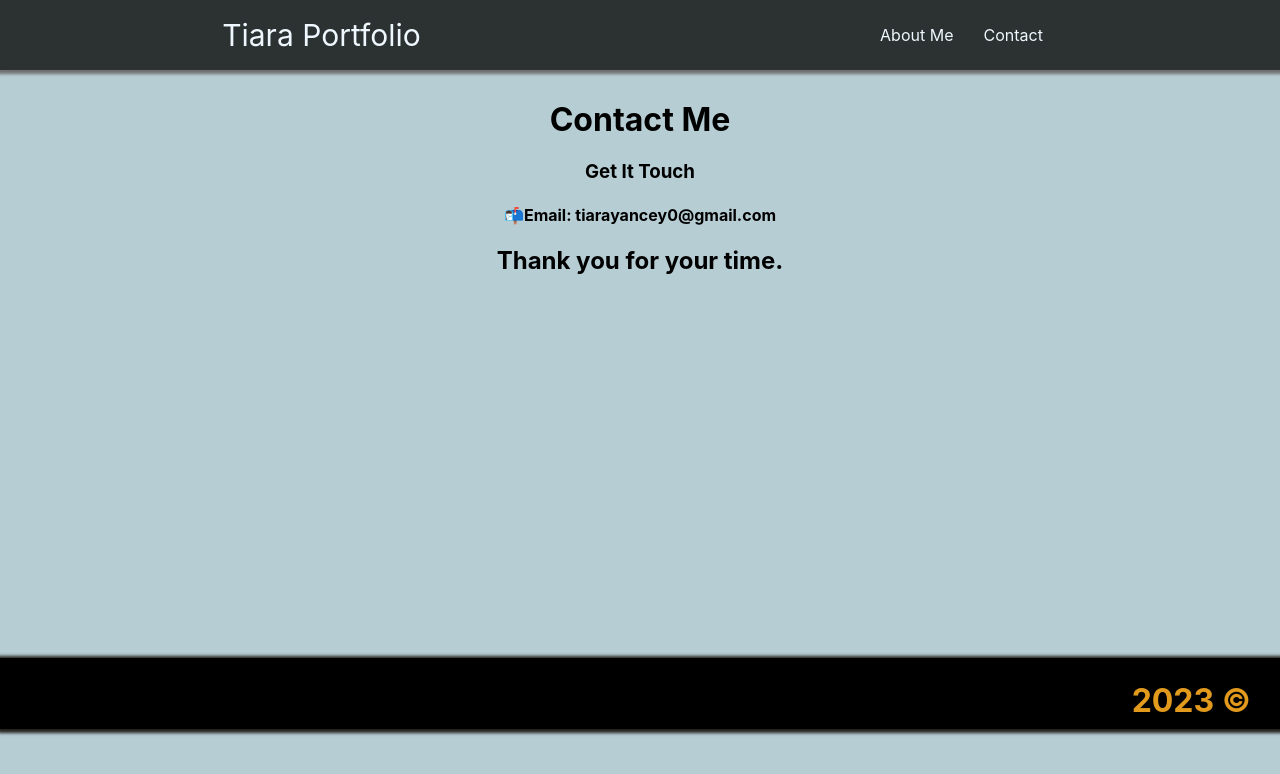
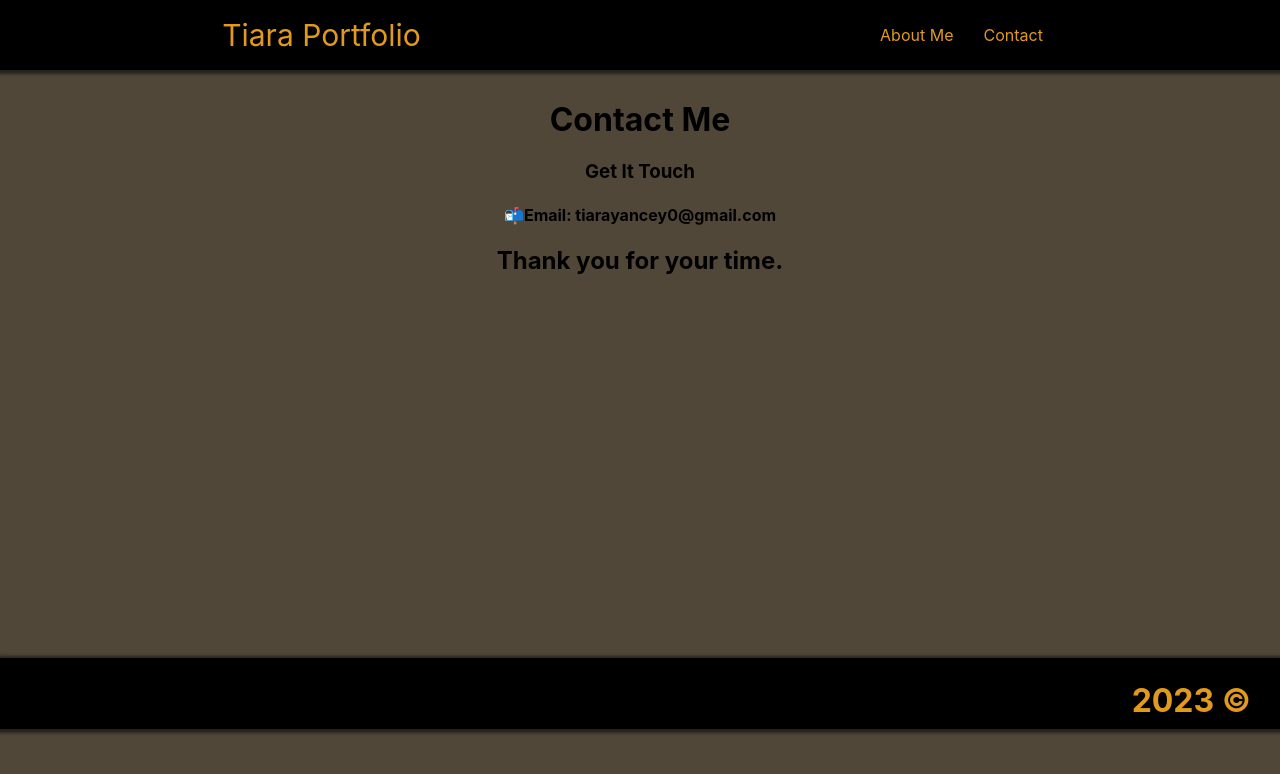
Before and after one commit to Tiarawayz/Portfolio, a React (Create React App) app: page /contact in a window 1280 px wide. Shown: the top 774 px of the page. Built offline with nearby package versions, Linux system fonts and the light colour scheme.

Commit message:
update app.css

```diff
--- a/src/App.css
+++ b/src/App.css
@@ -14,7 +14,7 @@
 }
 
 .App-header {
-  background-color: #282c34;
+  background-color: #000000;
   min-height: 100vh;
   display: flex;
   flex-direction: column;
--- a/src/index.css
+++ b/src/index.css
@@ -5,7 +5,7 @@ body {
     sans-serif;
   -webkit-font-smoothing: antialiased;
   -moz-osx-font-smoothing: grayscale;
-  background-color: rgba(15, 91, 114, 0.303);
+  background-color: rgb(80, 71, 56);
 }
 
 code {
@@ -18,20 +18,20 @@ header{
   justify-content: space-around;
   align-items: center;
   height: 70px;
-  box-shadow: 1px 1px 3px 3px rgb(111, 112, 112);
-  background-color: rgb(44, 50, 50);
+  box-shadow: 1px 1px 3px 3px rgb(36, 35, 30);
+  background-color: rgb(0, 0, 0);
 }
 
 header .logo{
   font-size: 30px;
-  color: aliceblue;
+  color: rgb(226, 154, 29);
   text-decoration: none;
 }
 
 .display-menu .menu{
   padding: 0 15px;
   text-decoration: none;
-  color: aliceblue;
+  color: rgb(226, 154, 29);
 }
 
 header .display-menu{
@@ -43,11 +43,11 @@ header .display-menu{
 .footer{
   text-align: right;
   height: 70px;
-  box-shadow: 1px 1px 3px 3px rgb(111, 112, 112);
-  background-color: rgb(73, 150, 150);
+  box-shadow: 1px 1px 3px 3px rgb(36, 35, 30);
+  background-color: rgb(0, 8, 8);
   padding: 0 29px;
   padding-top: 1px;
-  color: aliceblue;
+  color: rgb(211, 183, 7);
   position: relative;
   padding-bottom: 60px;
 }
```
Also changed, not shown: public/images/music.png (added).
